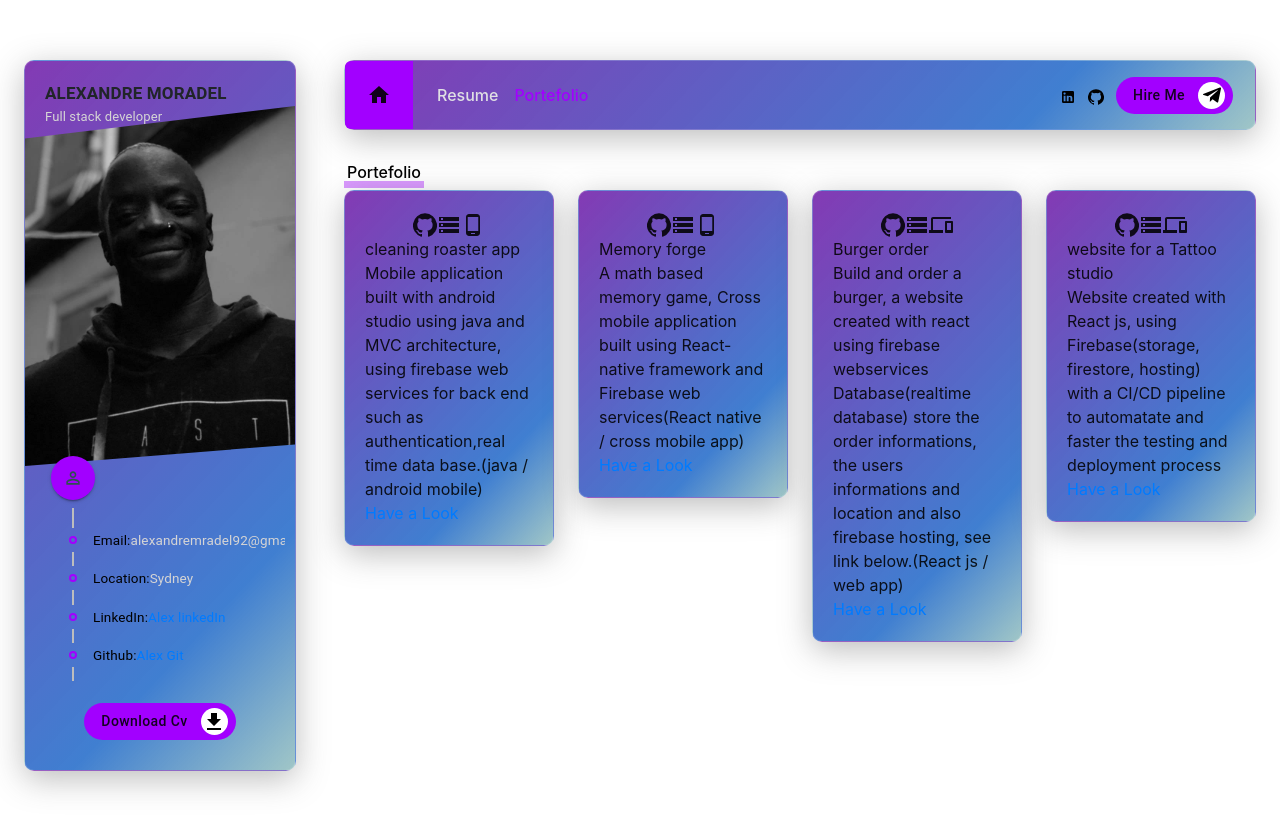
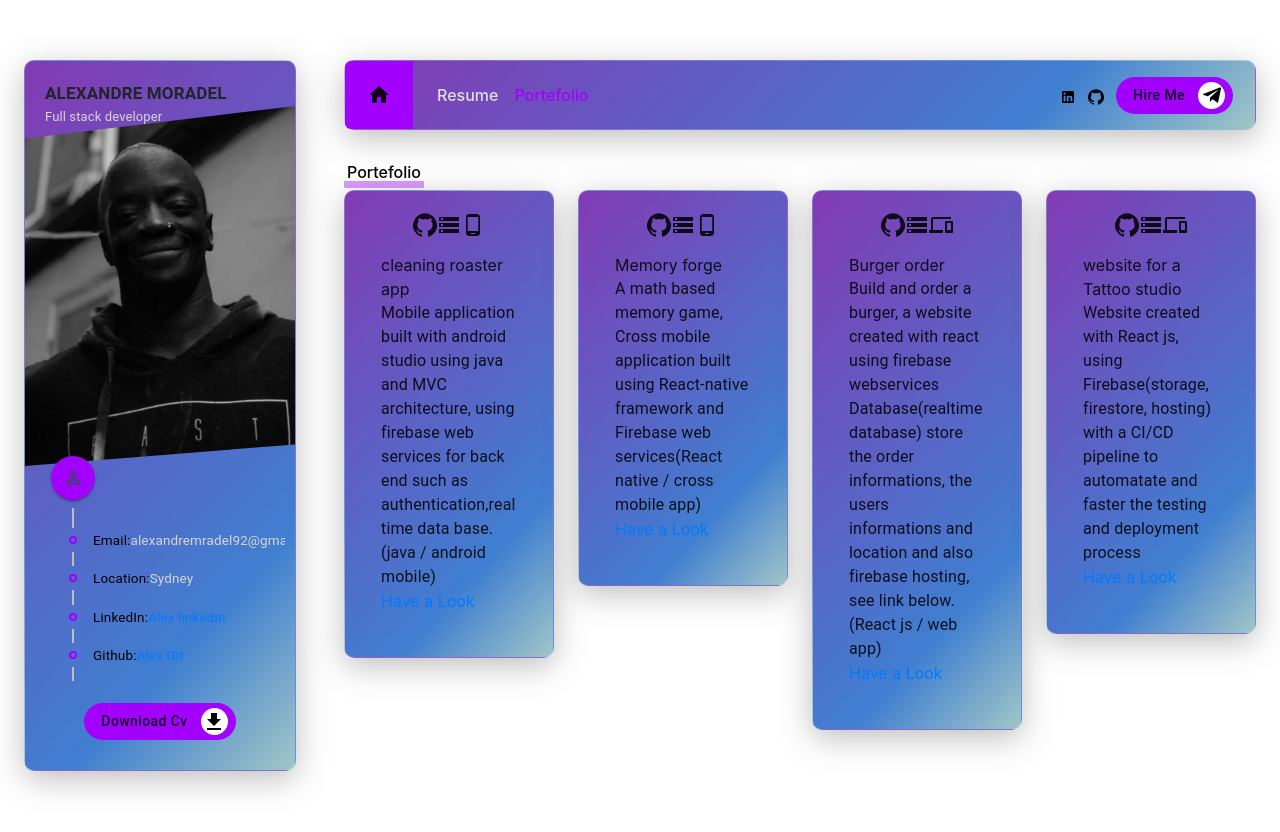
Before and after one commit to MZokko/react-portfolio, a React (Create React App) app: page /portefolio in a window 1280 px wide. Shown: the top 832 px of the page. Built offline with nearby package versions, Linux system fonts and the light colour scheme.

Commit message:
warning portefolio fix

```diff
--- a/src/Components/portefolio/index.js
+++ b/src/Components/portefolio/index.js
@@ -3,9 +3,7 @@ import './portefolio.css';
 import {
   Grid,
   Card,
-  CardActions,
   CardContent,
-  CardMedia,
   Typography,} from '@material-ui/core';
 import Flip from 'react-reveal/Flip';
 import {data} from '../../utils/resumeData'
@@ -38,15 +36,17 @@ const portefolio = () => {
                     )})}
                   </div>
                   <span></span>
+                  <CardContent>
                   <div className='projTitle'>{projects.title}</div>
                   <span></span>
-                  <div className='projDesc'>{projects.techDescription}</div>
+                  <Typography className='projDesc'>{projects.techDescription}</Typography>
 
                   <div className='projLinks'>
                   {projects.links.map((url)=>{return(
                     <a key={url.url} href={url.url} target='_blank' rel='noreferrer' >Have a Look</a>
                   )})}
                   </div>
+                  </CardContent>
                 </Card>
               </Flip>
             </Grid>
```
